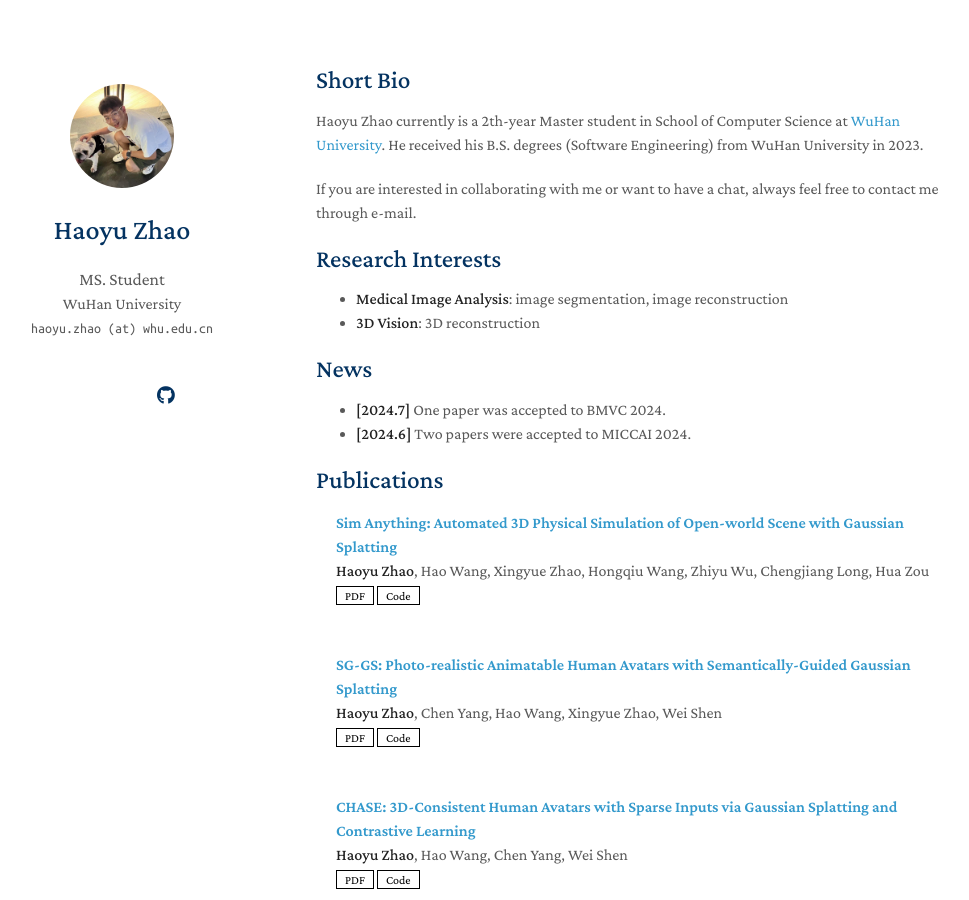
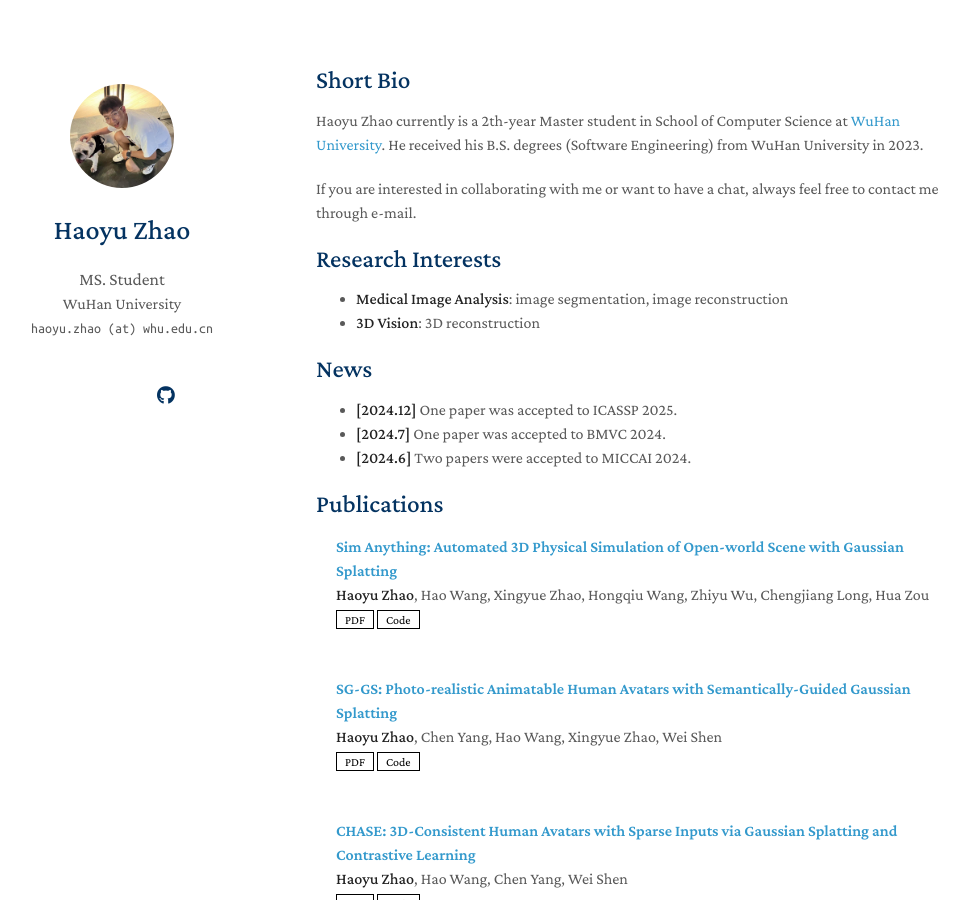
Before and after one commit to zhaohaoyu376/zhaohaoyu376.github.io, a Jekyll site: the page built from index.md, in a window 1280 px wide and 900 px high. Shown: the whole window, without its empty margins (154-1123 px from the left). Built offline with Jekyll 4.4.1, drawn with Linux system fonts in a browser that asks for light colours; nearby versions of some CDN libraries; a style sheet for code colours, icons or effects is not loaded; our own code applies the rules of GitHub Pages for plain Markdown files.

Commit message:
Update index.md

```diff
--- a/index.md
+++ b/index.md
@@ -14,6 +14,7 @@ If you are interested in collaborating with me or want to have a chat, always fe
 
 
 ## News
+- **[2024.12]** One paper was accepted to ICASSP 2025.
 - **[2024.7]** One paper was accepted to BMVC 2024.
 - **[2024.6]** Two papers were accepted to MICCAI 2024.
 
```
